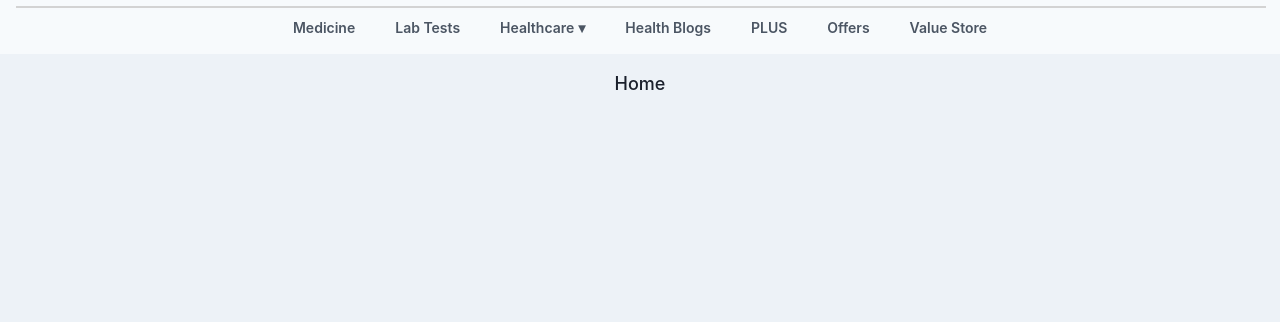
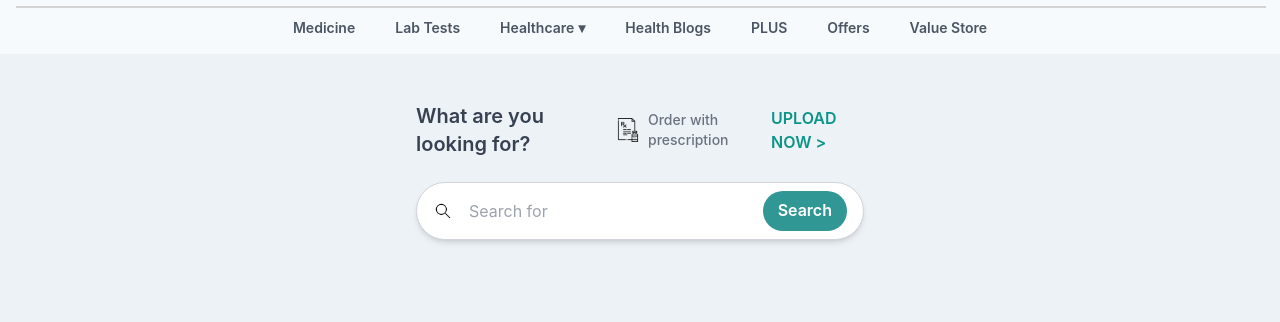
Before and after one commit to sangeeth-606/PharmEasy-p, a React (Vite) app: page / in a window 1280 px wide. Shown: the part 233-555 px from the top of the page. Built offline with nearby package versions, Linux system fonts and the light colour scheme.

Commit message:
add Herosection component

```diff
--- a/src/App.tsx
+++ b/src/App.tsx
@@ -2,6 +2,7 @@
 import { ChakraProvider, Box, Grid, GridItem } from "@chakra-ui/react";
 import theme from "./theme/theme";
 import Navbar from "./components/Navbar";
+import Herosection from "./components/Home/Herosection";
 
 function App() {
   return (
@@ -22,9 +23,7 @@ function App() {
 
         {/* Main Content */}
         <GridItem area="main" bg="gray.100" padding={4}>
-          <Box textAlign="center" fontSize="lg" fontWeight="medium">
-            Home
-          </Box>
+          <Herosection />
         </GridItem>
 
         {/* Footer */}
--- /dev/null
+++ b/src/components/Home/Herosection.tsx
@@ -0,0 +1,52 @@
+import img from "../../assets/image.png";
+import serr from "../../assets/serr.png";
+import { Button, HStack } from "@chakra-ui/react";
+
+function Herosection() {
+  return (
+    <div >
+    <div className=" px-6 lg:px-40 py-8 mx-60">
+      {/* Top Section */}
+      <HStack className="justify-between mb-6 w-80%">
+        <h3 className="text-xl font-semibold text-gray-700">
+          What are you looking for?
+        </h3>
+
+      <span className="flex items-center text-teal-600 cursor-pointer">
+        <img className="w-6 h-6 mr-2" src={img} alt="icon" />
+        <span  className="text-sm font-medium text-gray-500 " style={{ marginRight: "8px" }} >Order with prescription </span>
+        <a href="#" className="hover:underline font-semibold text-teal-600">
+        UPLOAD NOW <span>&gt;</span>
+        </a>
+      </span>
+    </HStack>
+
+      {/* Search Section */}
+      <HStack
+        className="bg-white rounded-full shadow-md border border-gray-300 w-80% px-4 py-2"
+        spacing={4}
+      >
+        <img src={serr} alt="search" className="w-5 h-5" />
+
+        <input
+          type="text"
+          placeholder="Search for"
+          className="w-full outline-none border-none text-gray-600 placeholder-gray-400"
+        />
+
+        <Button
+          borderRadius="full"
+          colorScheme="teal"
+          size="md"
+          px={6}
+          className="text-white"
+        >
+          Search
+        </Button>
+      </HStack>
+    </div>
+    </div>
+  );
+}
+
+export default Herosection;
```
Also changed, not shown: src/components/Navbar.tsx (+1 -9 lines), src/Assets/image.png (added).
